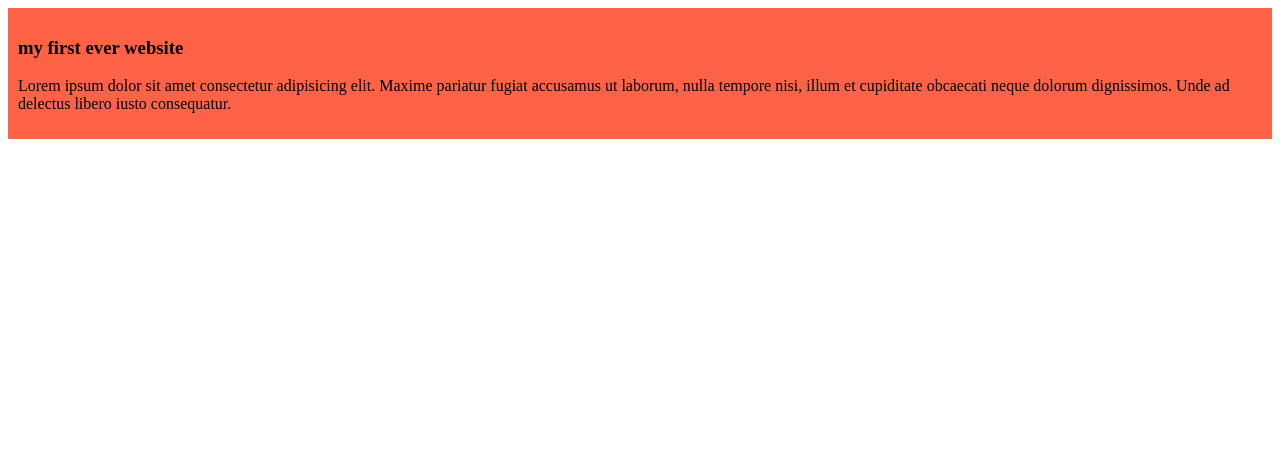
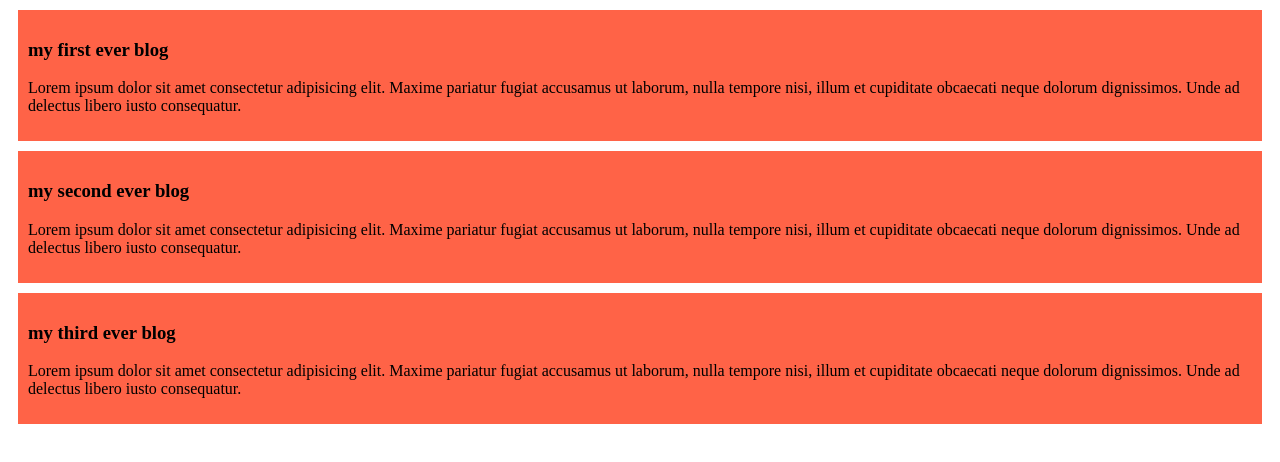
Before and after one commit to MOKKI-01/my-simple-website, a plain HTML site: page index.html in a window 1280 px wide. Drawn offline with Linux system fonts and the light colour scheme.

Commit message:
added the second & third blog

```diff
--- a/index.html
+++ b/index.html
@@ -8,7 +8,15 @@
 </head>
 <body>
     <div>
-        <h3>my first ever website</h3>
+        <h3>my first ever blog</h3>
+        <p>Lorem ipsum dolor sit amet consectetur adipisicing elit. Maxime pariatur fugiat accusamus ut laborum, nulla tempore nisi, illum et cupiditate obcaecati neque dolorum dignissimos. Unde ad delectus libero iusto consequatur.</p>
+    </div>
+    <div>
+        <h3>my second ever blog</h3>
+        <p>Lorem ipsum dolor sit amet consectetur adipisicing elit. Maxime pariatur fugiat accusamus ut laborum, nulla tempore nisi, illum et cupiditate obcaecati neque dolorum dignissimos. Unde ad delectus libero iusto consequatur.</p>
+    </div>
+    <div>
+        <h3>my third ever blog</h3>
         <p>Lorem ipsum dolor sit amet consectetur adipisicing elit. Maxime pariatur fugiat accusamus ut laborum, nulla tempore nisi, illum et cupiditate obcaecati neque dolorum dignissimos. Unde ad delectus libero iusto consequatur.</p>
     </div>
 </body>
--- a/styles/blog.css
+++ b/styles/blog.css
@@ -1,4 +1,5 @@
 div{
     background-color: tomato;
     padding: 10px;
+    margin: 10px;
 }
```
